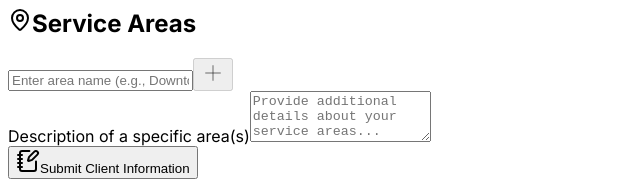
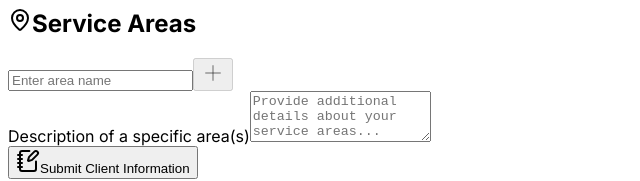
Before and after one commit to mahdiiiu2k/ClientInfoForm11, a React (Vite) app in the folder client/: page / in a window 1280 px wide. Shown: the part 979-1160 px from the top of the page, without its empty margins (0-640 px from the left). Built offline with nearby package versions, Linux system fonts and the light colour scheme; what @shared/schema would draw is missing.

Commit message:
Remove example text from area name input field
Update placeholder text in `client-form.tsx` to remove example values.

Replit-Commit-Author: Agent
Replit-Commit-Session-Id: 4c449851-397c-45c4-9f4c-73df28c3391b
Replit-Commit-Checkpoint-Type: full_checkpoint

```diff
--- a/client/src/pages/client-form.tsx
+++ b/client/src/pages/client-form.tsx
@@ -1106,7 +1106,7 @@ export default function ClientForm() {
                 {/* Add Area Input */}
                 <div className="flex gap-3 mb-4">
                   <Input
-                    placeholder="Enter area name (e.g., Downtown, Brooklyn, Manhattan)"
+                    placeholder="Enter area name"
                     value={newAreaName}
                     onChange={(e) => setNewAreaName(e.target.value)}
                     onKeyPress={(e) => e.key === 'Enter' && addAreaFromInput()}
```
